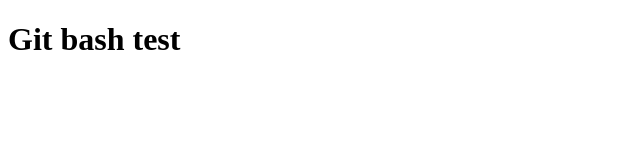
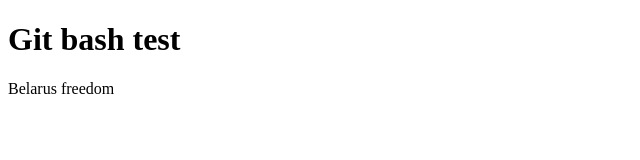
Before and after one commit to ShuePPSHA/git-bash-test, a plain HTML site: page index.html in a window 1280 px wide. Shown: the whole page, without its empty margins (0-640 px from the left). Drawn offline with Linux system fonts and the light colour scheme.

Commit message:
add index

```diff
--- a/index.html
+++ b/index.html
@@ -7,5 +7,6 @@
 </head>
 <body>
     <h1>Git bash test</h1>
+    <p>Belarus freedom</p>
 </body>
 </html>
```
